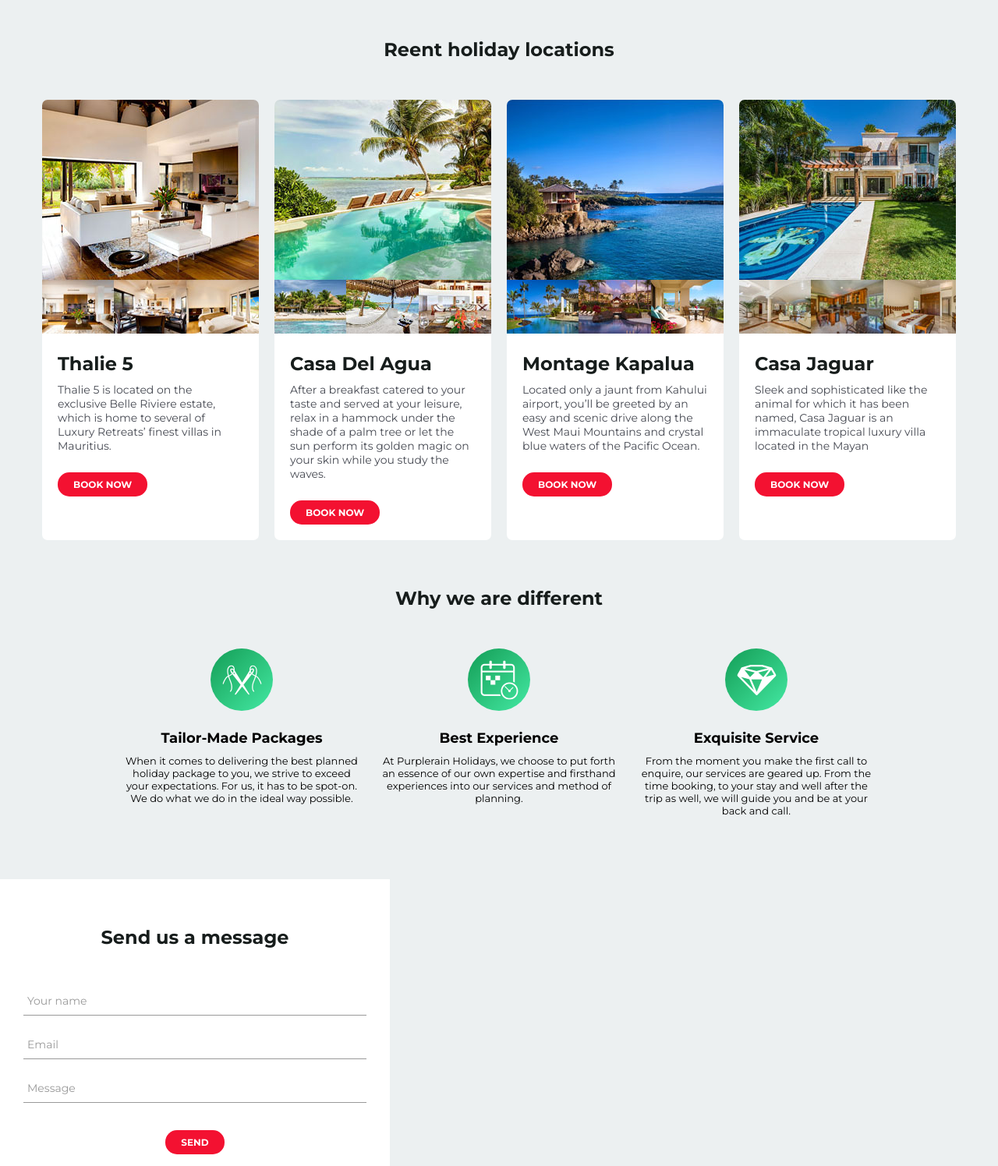
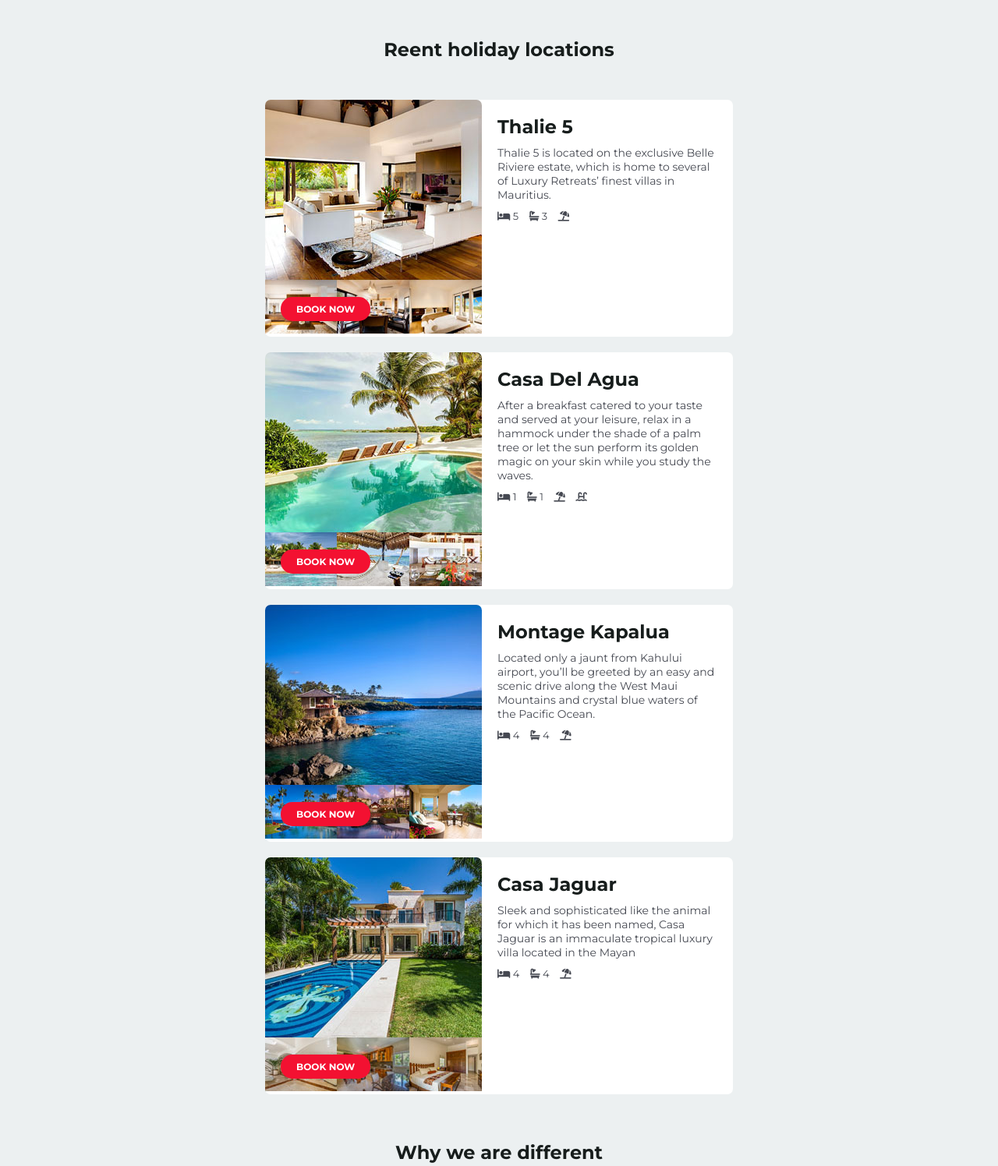
Before and after one commit to iwonakulacz/privateHolidays, a plain HTML site: page index.html in a window 1280 px wide. Shown: the part 1200-2696 px from the top of the page at 78% size. Drawn offline with nearby package versions, Linux system fonts and the light colour scheme.

Commit message:
few changes for tablet

```diff
--- a/index.html
+++ b/index.html
@@ -9,6 +9,7 @@
     <link href="https://fonts.googleapis.com/css?family=Merienda:400,700&display=swap" rel="stylesheet">
     <link href="style/main.css" rel="stylesheet">
     <link rel="icon" href="img/favicon.png">
+    <script src="https://kit.fontawesome.com/bb98340cce.js"></script>
 </head>
 <body>
     <nav class="nav">
@@ -60,7 +61,19 @@
                 <div class="content">
                     <h4 class="name">Thalie 5</h4>
                     <p class="desc">Thalie 5 is located on the exclusive Belle Riviere estate, which is home to several of Luxury Retreats’ finest villas in Mauritius.</p>
-                    <div class="details"></div>
+                    <div class="details">
+                        <span>
+                            <i class="fas fa-bed"></i>
+                            5
+                        </span>
+                        <span>
+                            <i class="fas fa-bath"></i>
+                            3
+                        </span>
+                        <span>
+                            <i class="fas fa-umbrella-beach"></i>
+                        </span>
+                    </div>
                     <a href="" class="button--red">Book now</a>
                 </div>
             </div>
@@ -71,7 +84,22 @@
                 <div class="content">
                     <h4 class="name">Casa Del Agua</h4>
                     <p class="desc">After a breakfast catered to your taste and served at your leisure, relax in a hammock under the shade of a palm tree or let the sun perform its golden magic on your skin while you study the waves.</p>
-                    <div class="details"></div>
+                    <div class="details">
+                        <span>
+                            <i class="fas fa-bed"></i>
+                            1
+                        </span>
+                        <span>
+                            <i class="fas fa-bath"></i>
+                            1
+                        </span>
+                        <span>
+                            <i class="fas fa-umbrella-beach"></i>
+                        </span>
+                        <span>
+                            <i class="fas fa-swimming-pool"></i>
+                        </span>
+                    </div>
                     <a href="" class="button--red">Book now</a>
                 </div>
             </div>
@@ -82,7 +110,19 @@
                 <div class="content">
                     <h4 class="name">Montage Kapalua</h4>
                     <p class="desc">Located only a jaunt from Kahului airport, you’ll be greeted by an easy and scenic drive along the West Maui Mountains and crystal blue waters of the Pacific Ocean.</p>
-                    <div class="details"></div>
+                    <div class="details">
+                        <span>
+                            <i class="fas fa-bed"></i>
+                            4
+                        </span>
+                        <span>
+                            <i class="fas fa-bath"></i>
+                            4
+                        </span>
+                        <span>
+                            <i class="fas fa-umbrella-beach"></i>
+                        </span>
+                    </div>
                     <a href="" class="button--red">Book now</a>
                 </div>
             </div>
@@ -93,7 +133,19 @@
                 <div class="content">
                     <h4 class="name">Casa Jaguar</h4>
                     <p class="desc">Sleek and sophisticated like the animal for which it has been named, Casa Jaguar is an immaculate tropical luxury villa located in the Mayan</p>
-                    <div class="details"></div>
+                    <div class="details">
+                        <span>
+                            <i class="fas fa-bed"></i>
+                            4
+                        </span>
+                        <span>
+                            <i class="fas fa-bath"></i>
+                            4
+                        </span>
+                        <span>
+                            <i class="fas fa-umbrella-beach"></i>
+                        </span>
+                    </div>
                     <a href="" class="button--red">Book now</a>
                 </div>
             </div>
--- a/style/main.scss
+++ b/style/main.scss
@@ -36,6 +36,15 @@ $marginBottom: 20px;
     color: #ffffff;
     font-weight: bold;
     text-transform: uppercase;
+}
+
+@mixin respond($breakpoint){
+    @if ($breakpoint == 'tablet'){
+        @media only screen and (min-width: 991px){
+            @content;
+        }
+    }
+
 }
 
 *, *::before, *::after{
@@ -157,6 +166,7 @@ button{
         color: #ffffff;
         text-align: center;
         padding: 0 20px;
+        width: 100%;
     }
 }
 
@@ -226,21 +236,35 @@ button{
         display: flex;
         flex-flow: row wrap;
         justify-content: center;
+        max-width: 1200px;
+        margin:auto;
         .box{
             background: #ffffff;
             margin: 0 10px $marginBottom 10px;
             border-radius: 7px;
             max-width: 278px;
+            position: relative;
+            @include respond(tablet){
+                width: 50%;
+                max-width: unset;
+                display: flex;
+                flex-direction: row;
+                flex-wrap: nowrap;
+            }
             .img{
                 max-width: 278px;
                 img{
                     border-top-left-radius: 7px;
                     border-top-right-radius: 7px;
                     width: 100%;
+
+                    @include respond(tablet){
+                        width: 278px;
+                    }
                 }
             }
             .content{
-                padding: 20px;
+                padding: 20px 20px 70px 20px;
                 .name{
                     font-size: 24px;
                     color: color(dark);
@@ -251,8 +275,18 @@ button{
                     margin-bottom: 10px;
                     font-size: 14px;
                 }
+                .details{
+                    color: color(gray);
+                    font-size:13px;
+                    span{
+                        margin-right: 10px;
+                    }
+                }
                 .button--red{
                     @include button--red();
+                    position: absolute;
+                    bottom: 20px;
+                    left: 20px;
                 }
             }
         }
```
Also changed, not shown: style/main.css, 1 other file.
